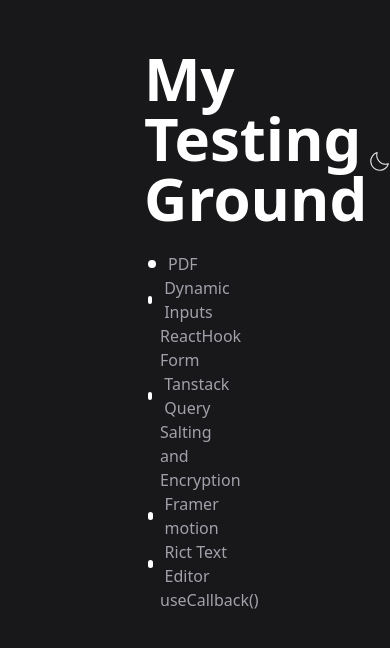
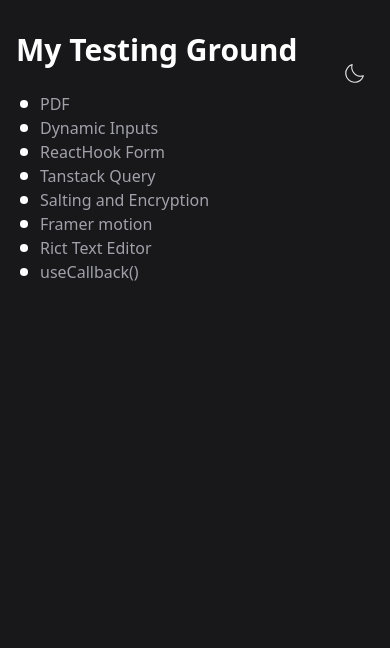
Before and after one commit to KillerMax4299/tanstack-table, a React (Vite) app: page / in a window 390 px wide. Shown: the top 648 px of the page. Built offline with nearby package versions, Linux system fonts and the light colour scheme; some icons are missing; a web font is replaced by a local one; what @react-pdf/renderer would draw is missing.

Commit message:
Update Home.jsx

```diff
--- a/src/Home.jsx
+++ b/src/Home.jsx
@@ -18,13 +18,13 @@
 
   // ri:moon-fill
   return (
-    <div className="p-36 py-12 dark:bg-zinc-900 h-screen transition-colors">
+    <div className="p-4 md:p-36 py-8 md:py-12 dark:bg-zinc-900 h-screen transition-colors">
       <div className="flex justify-between">
-        <h1 className="capitalize font-black text-6xl mb-6 dark:text-white transition-colors">
+        <h1 className="capitalize font-black text-3xl xl:text-6xl mb-6 dark:text-white transition-colors">
           My testing ground
         </h1>
         <button className="text-2xl" onClick={changeTheme}>
-          <AnimatePresence mode="wait">
+          <>
             {dark ? (
               <motion.div
                 key={"moon"}
@@ -34,8 +34,8 @@
                   duration: 0.15,
                   ease: cubicBezier(0.4, 0, 0.2, 1),
                 }}
-                exit={{ rotate: 90, scale: 0 }}
-                className="absolute flex items-center justify-center"
+                exit={{ rotate: -90, scale: 0 }}
+                className="absolute min-[600px]:right-12 right-6 md:right-32 flex items-center justify-center"
                 // className="rotate-90 scale-0 transition-all dark:rotate-0 dark:scale-100"
               >
                 <Icon icon={"ph:moon-light"} className="text-zinc-200" />
@@ -49,13 +49,18 @@
                   duration: 0.15,
                   ease: cubicBezier(0.4, 0, 0.2, 1),
                 }}
-                exit={{ rotate: 90, scale: 0 }}
-                className="absolute flex items-center justify-center"
+                exit={{ rotate: -90, scale: 0 }}
+                className="absolute min-[600px]:right-12 right-6 md:right-32 flex items-center justify-center"
               >
                 <Icon icon={"radix-icons:sun"} className="text-zinc-700" />
               </motion.div>
             )}
-          </AnimatePresence>
+          {/* {dark ? (
+            <Icon icon={"ph:moon-light"} className="text-zinc-200" />
+          ) : (
+            <Icon icon={"radix-icons:sun"} className="text-zinc-700" />
+          )} */}
+          </>
         </button>
       </div>
       <ul className="list-disc list-inside">
```
